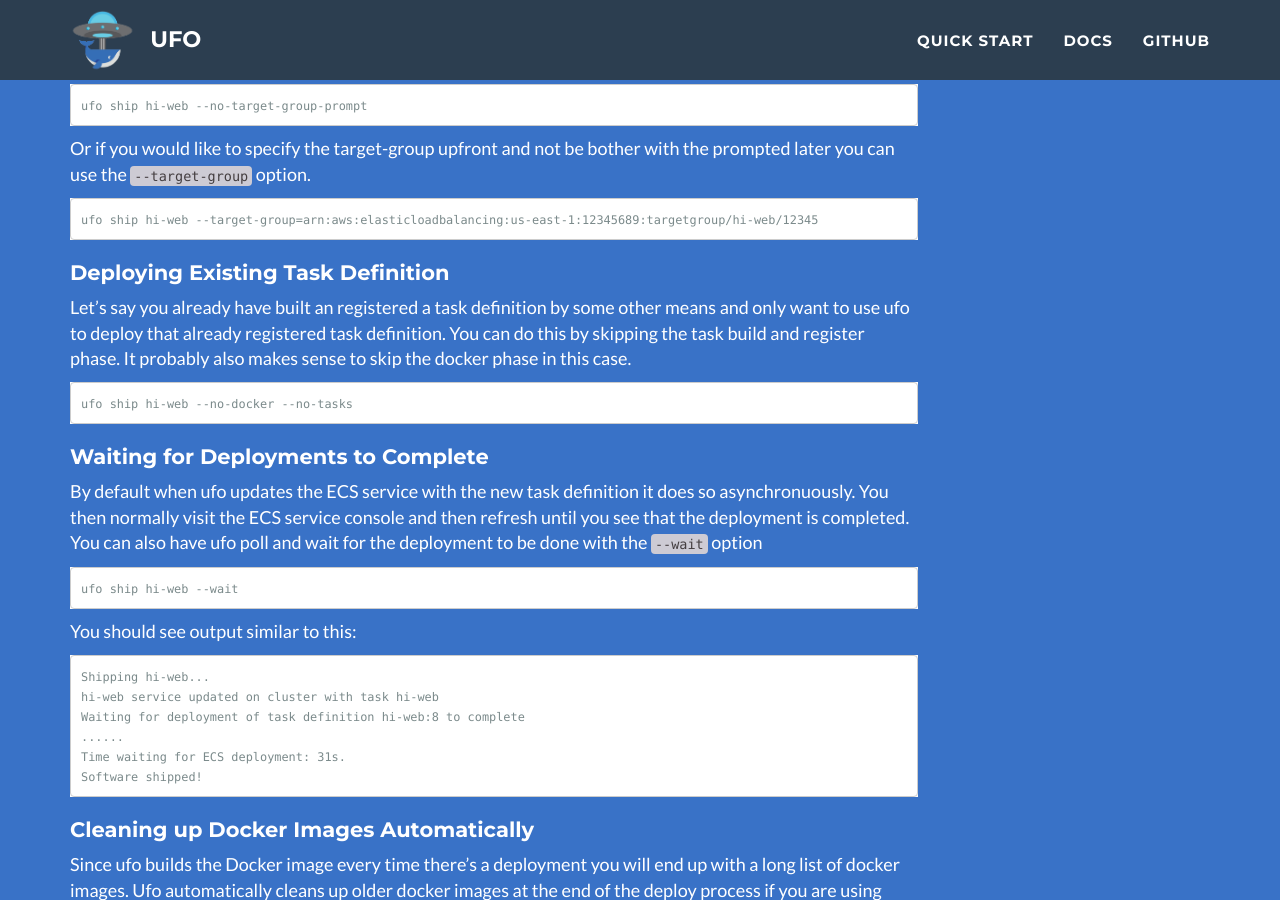
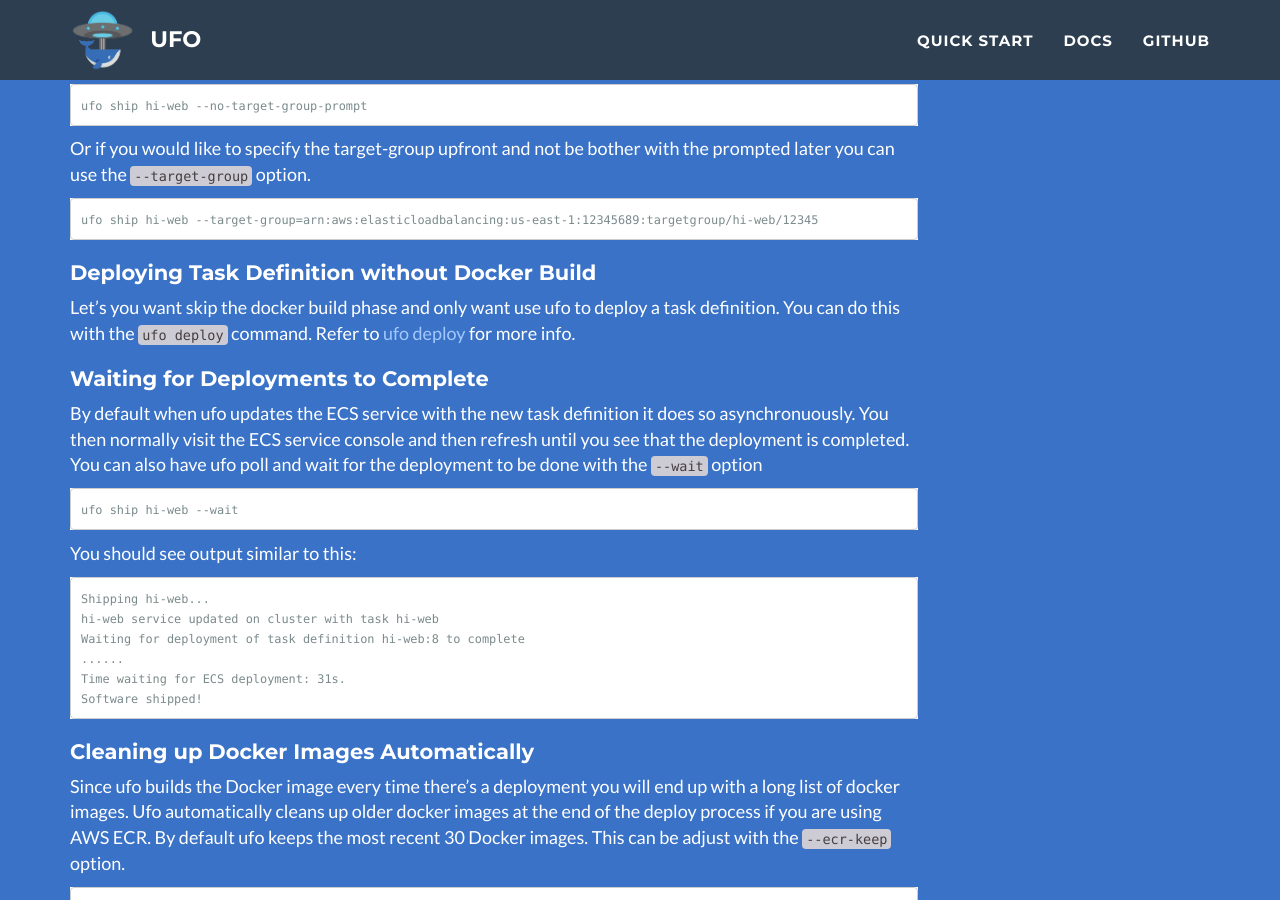
Before and after one commit to boltops-tools/ufo, a Jekyll site: the page built from docs/_reference/ufo-ship.md, in a window 1280 px wide and 900 px high, scrolled down 1583 px. Built offline with Jekyll 4.4.1, drawn with Linux system fonts in a browser that asks for light colours.

Commit message:
docs updated by circleci

```diff
--- a/docs/_reference/ufo-ship.md
+++ b/docs/_reference/ufo-ship.md
@@ -47,11 +47,9 @@ Or if you would like to specify the target-group upfront and not be bother with
 
     ufo ship hi-web --target-group=arn:aws:elasticloadbalancing:us-east-1:12345689:targetgroup/hi-web/12345
 
-### Deploying Existing Task Definition
+### Deploying Task Definition without Docker Build
 
-Let's say you already have built an registered a task definition by some other means and only want to use ufo to deploy that already registered task definition. You can do this by skipping the task build and register phase. It probably also makes sense to skip the docker phase in this case.
-
-    ufo ship hi-web --no-docker --no-tasks
+Let's you want skip the docker build phase and only want use ufo to deploy a task definition. You can do this with the `ufo deploy` command.  Refer to [ufo deploy](http://ufoships.com/reference/ufo-deploy/) for more info.
 
 ### Waiting for Deployments to Complete
 
```
